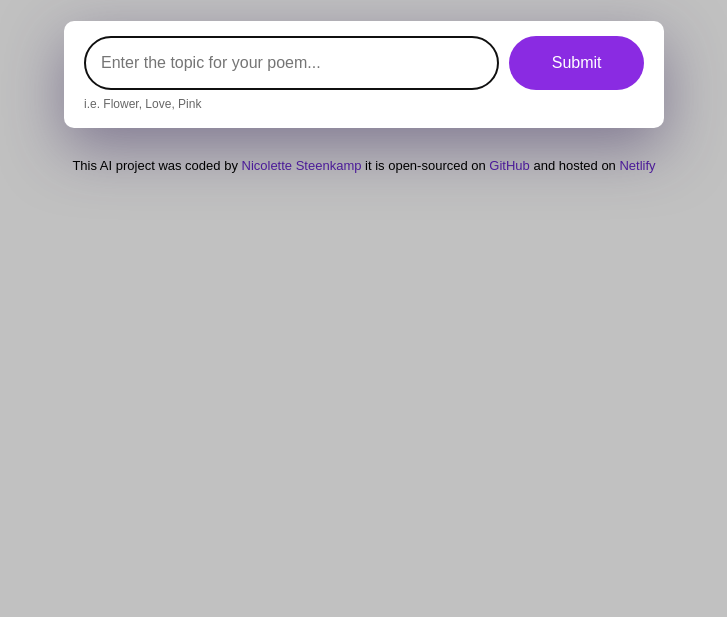
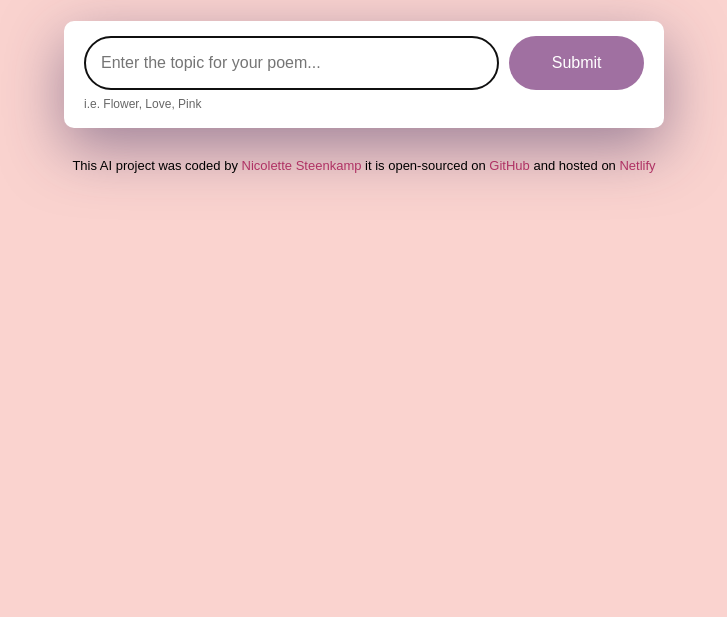
Before and after one commit to NicoletteSteenkamp/poem-generator, a plain HTML site: page index.html in a window 1280 px wide. Shown: the part 183-800 px from the top of the page, without its empty margins (276-1003 px from the left). Drawn offline with nearby package versions, Linux system fonts and the light colour scheme.

Commit message:
changed a bit of styling

```diff
--- a/src/style.css
+++ b/src/style.css
@@ -1,5 +1,5 @@
 body{
-    background-color: #c1c1c1;
+    background-color: #fad3cf;
      font-family: sans-serif;}
 
 .container{
@@ -56,7 +56,7 @@ form{ display: flex;
 
 .submit-button{
     margin-left: 10px;
-    background-color: blueviolet;
+    background-color: #a070a1;
     color: white;
     font-size: 16px;
     width: 150px;
@@ -72,7 +72,7 @@ background-color: white;
 padding: 20px;
 line-height: 2;
 border-left: solid 3px #4b1b98;
-box-shadow: 0px 20px 60px rgba(65,50,100,0.5);
+box-shadow: 0px 20px 60px rgba(65,50,100,0.3);
 }
 
 .hidden{
@@ -106,5 +106,5 @@ footer{
           }
 
 a{
-    color:#4b1b98;
+    color:#af3264;
     text-decoration: none;}
```
